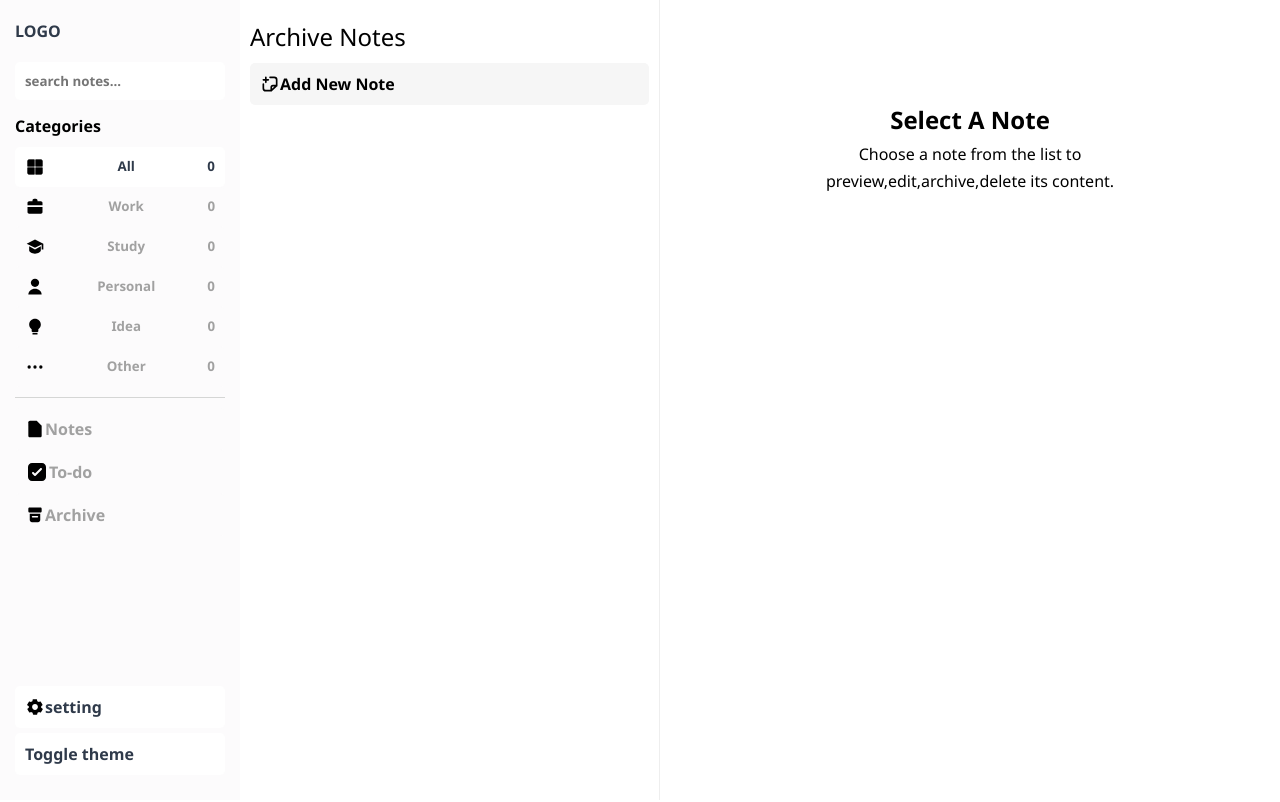
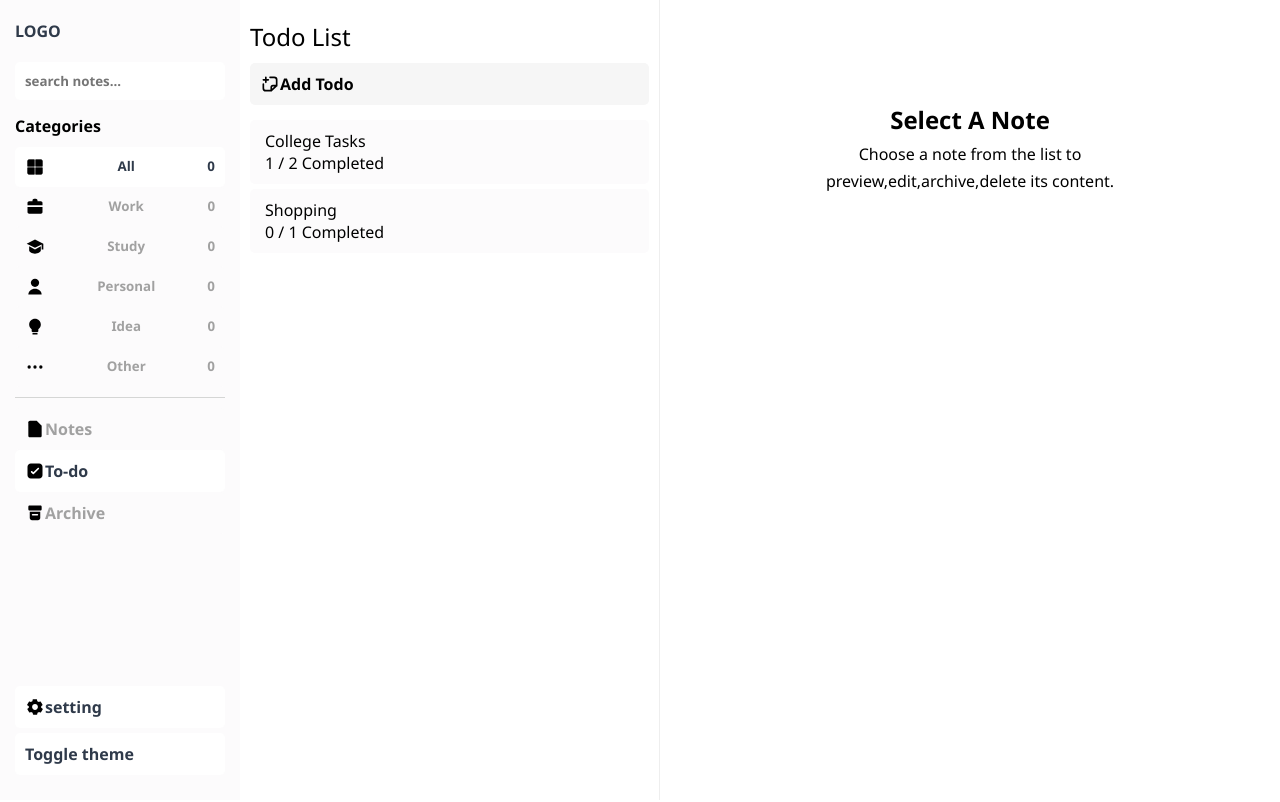
Before and after one commit to Ayush-fs-bit/react-notes-app, a React (Create React App) app: page /todo in a window 1280 px wide. Shown: the top 802 px of the page. Built offline with nearby package versions, Linux system fonts and the light colour scheme.

Commit message:
feat: add multiple todo list support and todo page structure

```diff
--- a/src/App.js
+++ b/src/App.js
@@ -4,9 +4,11 @@ import Homepage from './Homepage';
 import Preview from './Preview';
 import Archivepage from './Archivepage';
 import Noteform from './Noteform';
-import { Routes, Route, useLocation} from 'react-router-dom';
+import Todo from './Todo'
+import Todoform from './Todoform'
+import { Routes, Route, useLocation } from 'react-router-dom';
 import { useEffect, useState } from 'react';
-import {ReactComponent as AddIcon} from './svg/add.svg'
+import { ReactComponent as AddIcon } from './svg/add.svg'
 
 
 
@@ -14,66 +16,97 @@ import {ReactComponent as AddIcon} from './svg/add.svg'
 function App() {
 
 
-  const [notes, setNotes] = useState(()=>{
-    const saved=localStorage.getItem('notes');
-    return saved?JSON.parse(saved):[];
+  const [notes, setNotes] = useState(() => {
+    const saved = localStorage.getItem('notes');
+    return saved ? JSON.parse(saved) : [];
   })
+
+  const todoLists = [
+    {
+      id: 1,
+      title: "College Tasks",
+      todos: [
+        {
+          id: 101,
+          text: "Complete assignment",
+          completed: false
+        },
+        {
+          id: 102,
+          text: "Study DSA",
+          completed: true
+        }
+      ]
+    },
+
+    {
+      id: 2,
+      title: "Shopping",
+      todos: [
+        {
+          id: 201,
+          text: "Buy milk",
+          completed: false
+        }
+      ]
+    }
+  ]
+
   const [selectedNote, setSelectedNote] = useState(null);
   const [searchQuery, setSearchQuery] = useState("");
   const [isAdding, setIsAdding] = useState(false);
-  const [isEditing, setIsEditing]=useState(false);
-  const [activeCategory,setActiveCategory]=useState('all');
-  const [selectedTag,setSelectedTag]=useState('all');
-  const [activeTheme,setActiveTheme]=useState(()=>{
-    const theme=localStorage.getItem('theme');
-    return theme?JSON.parse(theme):"light";
+  const [isEditing, setIsEditing] = useState(false);
+  const [activeCategory, setActiveCategory] = useState('all');
+  const [selectedTag, setSelectedTag] = useState('all');
+  const [activeTheme, setActiveTheme] = useState(() => {
+    const theme = localStorage.getItem('theme');
+    return theme ? JSON.parse(theme) : "light";
   });
-  const location=useLocation();
+  const location = useLocation();
 
-  useEffect(()=>{
-    localStorage.setItem('theme',JSON.stringify(activeTheme));
-  },[activeTheme]);
+  useEffect(() => {
+    localStorage.setItem('theme', JSON.stringify(activeTheme));
+  }, [activeTheme]);
 
-
-  useEffect(()=>{
-    localStorage.setItem('notes',JSON.stringify(notes))
-  },[notes]);
+  useEffect(() => {
+    localStorage.setItem('notes', JSON.stringify(notes));
+  }, [notes]);
 
   const baseFilteredNotes = notes.filter((n) => {
-    const searchFilter =n.title.toLowerCase().includes(searchQuery.toLowerCase()) ||n.content.toLowerCase().includes(searchQuery.toLowerCase());
+    const searchFilter = n.title.toLowerCase().includes(searchQuery.toLowerCase()) || n.content.toLowerCase().includes(searchQuery.toLowerCase());
 
-    const tagFilter =selectedTag === "all" || n.tags?.includes(selectedTag);
+    const tagFilter = selectedTag === "all" || n.tags?.includes(selectedTag);
 
     return searchFilter && tagFilter;
   });
 
 
-  const filteredNotes = baseFilteredNotes.filter((n) =>{
-    const categoryFilter=activeCategory==='all'||n.category===activeCategory;
+  const filteredNotes = baseFilteredNotes.filter((n) => {
+    const categoryFilter = activeCategory === 'all' || n.category === activeCategory;
     return categoryFilter;
   })
 
-  const homeNotes=filteredNotes.filter((n)=>!n.isArchived)
-  const archivedNotes=filteredNotes.filter((n)=>n.isArchived)
+  const homeNotes = filteredNotes.filter((n) => !n.isArchived)
+  const archivedNotes = filteredNotes.filter((n) => n.isArchived)
 
-  const homeNotesCategoryCount=baseFilteredNotes.filter((n)=>!n.isArchived).reduce((acc,note)=>{
-    const cat=note.category||'other';
-    acc[cat]=(acc[cat]||0)+1;
+  const homeNotesCategoryCount = baseFilteredNotes.filter((n) => !n.isArchived).reduce((acc, note) => {
+    const cat = note.category || 'other';
+    acc[cat] = (acc[cat] || 0) + 1;
     return acc;
-  },{})
+  }, {})
 
-  const archiveNotesCategoryCount=baseFilteredNotes.filter((n)=>n.isArchived).reduce((acc,note)=>{
-    const cat=note.category||'other';
-    acc[cat]=(acc[cat]||0)+1;
+  const archiveNotesCategoryCount = baseFilteredNotes.filter((n) => n.isArchived).reduce((acc, note) => {
+    const cat = note.category || 'other';
+    acc[cat] = (acc[cat] || 0) + 1;
     return acc;
-  },{})
+  }, {})
 
-  const countsToShow=location.pathname==="/archive"?archiveNotesCategoryCount:homeNotesCategoryCount;
+  const countsToShow = location.pathname === "/archive" ? archiveNotesCategoryCount : homeNotesCategoryCount;
 
-  const totalArchiveNotes=archivedNotes.length;
-  const totalHomeNotes=homeNotes.length;
+  const totalArchiveNotes = archivedNotes.length;
+  const totalHomeNotes = homeNotes.length;
 
-  const totalCount=location.pathname==="/archive"?totalArchiveNotes:totalHomeNotes;
+  const totalCount = location.pathname === "/archive" ? totalArchiveNotes : totalHomeNotes;
 
   function handleSelectNote(id) {
     let note = notes.find((n) => n.id === id);
@@ -93,93 +126,97 @@ function App() {
     setSearchQuery(value);
   }
 
-  function handleAddingNote(newNote){
-    setNotes((prev)=>[newNote,...prev]);
+  function handleAddingNote(newNote) {
+    setNotes((prev) => [newNote, ...prev]);
     setSelectedNote(newNote);
     setIsAdding(false);
     setIsEditing(false);
   }
 
-  function handleDeletingNote(){
-    if(!selectedNote)return;
-    if(!window.confirm("Delete this note"))return;
-    const remainingNotes=notes.filter((n)=>n.id !== selectedNote.id);
+  function handleDeletingNote() {
+    if (!selectedNote) return;
+    if (!window.confirm("Delete this note")) return;
+    const remainingNotes = notes.filter((n) => n.id !== selectedNote.id);
     setNotes(remainingNotes);
     setSelectedNote(null);
   }
 
-  function handleEditingNote(){
+  function handleEditingNote() {
     setIsEditing(true);
     setIsAdding(false);
   }
 
-  function handleUpdatedNote(updatedNote){
-    setNotes((prev)=>
-      prev.map((n)=>(n.id===updatedNote.id ? updatedNote : n))
+  function handleUpdatedNote(updatedNote) {
+    setNotes((prev) =>
+      prev.map((n) => (n.id === updatedNote.id ? updatedNote : n))
     )
     setSelectedNote(updatedNote);
     setIsEditing(false);
   }
 
-  function handleCancelEdit(){
+  function handleCancelEdit() {
     setIsEditing(false);
   }
 
-  function handleCategoryChange(category){
+  function handleCategoryChange(category) {
     setActiveCategory(category);
 
   }
 
-  function handleArchiveNote(){
-    setNotes((prev)=>
-      prev.map((n)=>(
-        n.id===selectedNote.id
-        ?{...n,isArchived:!n.isArchived}
-        :n
+  function handleArchiveNote() {
+    setNotes((prev) =>
+      prev.map((n) => (
+        n.id === selectedNote.id
+          ? { ...n, isArchived: !n.isArchived }
+          : n
       ))
     )
     setSelectedNote(null);
   }
 
-  function handleSelectedTag(tag){
+  function handleSelectedTag(tag) {
     setSelectedTag(tag);
     setSearchQuery('');
     setActiveCategory('all');
   }
 
-  function handleClearTags(){
+  function handleClearTags() {
     setSelectedTag('all');
     setSearchQuery('');
     setActiveCategory('all')
   }
-  function handleToggleTheme(){
+  function handleToggleTheme() {
     setActiveTheme(prev => prev === "light" ? "dark" : "light")
   }
 
   return (
-    <div id="App" className={activeTheme==='dark'?'dark':""}>
-      <Sidebar onSearch={handleChangeSearch} input={searchQuery} onCategory={handleCategoryChange} counts={countsToShow} total={totalCount} activeCategory={activeCategory} onToggle={handleToggleTheme}/>
+    <div id="App" className={activeTheme === 'dark' ? 'dark' : ""}>
+      <Sidebar onSearch={handleChangeSearch} input={searchQuery} onCategory={handleCategoryChange} counts={countsToShow} total={totalCount} activeCategory={activeCategory} onToggle={handleToggleTheme} />
       <div className="main">
         <div className="main-header">
-          <h2 className="main-heading">{location.pathname==="/"?"My Notes":"Archive Notes"}</h2>
-          <button onClick={handleAddClick} className='add-note-btn'><AddIcon className="icon" /> Add New Note</button>
-          {selectedTag!=='all' && <div className='tag-filter-msg'>
+          <h2 className="main-heading">
+            {location.pathname === "/" ? "My Notes" : location.pathname === "/archive" ? "Archive Notes" : "Todo List"}
+          </h2>
+          <button onClick={handleAddClick} className='add-note-btn'><AddIcon className="icon" /> {location.pathname === '/todo' ? "Add Todo" : "Add New Note"}</button>
+          {selectedTag !== 'all' && <div className='tag-filter-msg'>
             <p>Filtered By Tag "{selectedTag}"</p><button onClick={handleClearTags}>clear</button>
           </div>}
         </div>
         <Routes>
-          <Route path="/" element={<Homepage notes={homeNotes} onSelectNote={handleSelectNote} onTagClick={handleSelectedTag} selectedNote={selectedNote}/>} />
-          <Route path="/archive" element={<Archivepage notes={archivedNotes} onSelectNote={handleSelectNote} onTagClick={handleSelectedTag}selectedNote={selectedNote}/>} />
+          <Route path="/" element={<Homepage notes={homeNotes} onSelectNote={handleSelectNote} onTagClick={handleSelectedTag} selectedNote={selectedNote} />} />
+          <Route path="/archive" element={<Archivepage notes={archivedNotes} onSelectNote={handleSelectNote} onTagClick={handleSelectedTag} selectedNote={selectedNote} />} />
+          <Route path="/todo" element={<Todo todoList={todoLists} />} />
         </Routes>
       </div>
       <div className='right'>
-        {isAdding && <Noteform onAddNote={handleAddingNote} />}
-        {isEditing && <Noteform onUpdateNote={handleUpdatedNote} noteToEdit={selectedNote} onCancel={handleCancelEdit}/>}
+        {isAdding && location.pathname !== "/todo" && <Noteform onAddNote={handleAddingNote} />}
+        {isEditing && <Noteform onUpdateNote={handleUpdatedNote} noteToEdit={selectedNote} onCancel={handleCancelEdit} />}
         {!selectedNote && !isAdding && <div className='preview-emptystate'>
           <h2>Select A Note</h2>
           <p>Choose a note from the list to preview,edit,archive,delete its content.</p>
         </div>}
-        {!isEditing && selectedNote && <Preview noteSelected={selectedNote} onDelete={handleDeletingNote} onEdit={handleEditingNote} onArchive={handleArchiveNote} onTagClick={handleSelectedTag}/>}
+        {!isEditing && selectedNote && <Preview noteSelected={selectedNote} onDelete={handleDeletingNote} onEdit={handleEditingNote} onArchive={handleArchiveNote} onTagClick={handleSelectedTag} />}
+        {isAdding && location.pathname === "/todo" && <Todoform />}
       </div>
     </div>
 
--- a/src/Sidebar.js
+++ b/src/Sidebar.js
@@ -1,7 +1,6 @@
 import { Link, useLocation } from "react-router-dom";
 import { ReactComponent as AllIcon} from "./svg/all.svg";
 import { ReactComponent as WorkIcon } from "./svg/work.svg";
-
 import {ReactComponent as StudyIcon} from "./svg/study.svg";
 import {ReactComponent as PersonalIcon} from "./svg/personal.svg";
 import {ReactComponent as IdeaIcon} from "./svg/idea.svg";
@@ -36,8 +35,7 @@ const Sidebar = ({onSearch,input,onCategory,counts,total,activeCategory,onToggle
         <button className={activeCategory==="other"?"selected":""} onClick={()=>handleCategory('other')}><OtherIcon className="icon" />Other <span>{counts.other||0}</span></button>
       </div>
       <Link className={`nav-link ${location.pathname==="/"?'selected':""}`} to="/"><NoteIcon className="icon" /> Notes</Link>
-      <p className="nav-link"><TodoIcon className="icon" />To-do</p>
-
+      <Link className={`nav-link ${location.pathname==="/todo"?'selected':""}`} to="/todo" ><TodoIcon className="icon" /> To-do</Link>
       <Link className={`nav-link ${location.pathname==="/archive"?'selected':""}`} to="/archive" ><ArchiveIcon className="icon" /> Archive</Link>
     </div>
     <div className="bottom">
--- /dev/null
+++ b/src/Todo.js
@@ -0,0 +1,16 @@
+const Todo = ({todoList}) => {
+  return (<div className="todo-container">
+      {todoList.map((t) => {
+        const totalTask = t.todos.length;
+        const completedTask = t.todos.filter((task) => task.completed).length;
+        return (
+          <div className="todo-card" key={t.id}>
+            <p>{t.title}</p>
+            <p>{completedTask} / {totalTask}  Completed</p>
+          </div>
+        );
+      })}
+    </div>)
+}
+
+export default Todo;
--- /dev/null
+++ b/src/Todoform.js
@@ -0,0 +1,5 @@
+const Todoform = () => {
+  return (<div>hey lol</div>);
+}
+
+export default Todoform;
--- a/src/index.css
+++ b/src/index.css
@@ -578,3 +578,11 @@ form select {
 .dark .icon{
   color: white;
 }
+
+.todo-card {
+  padding: 10px 15px;
+  background-color: var(--noteCard-bc);
+  margin-bottom: 5px;
+  border-radius: 5px;
+  cursor: pointer;
+}
```
Also changed, not shown: src/svg/todolist.svg. Lines whose indentation alone changed are shown as unchanged.
